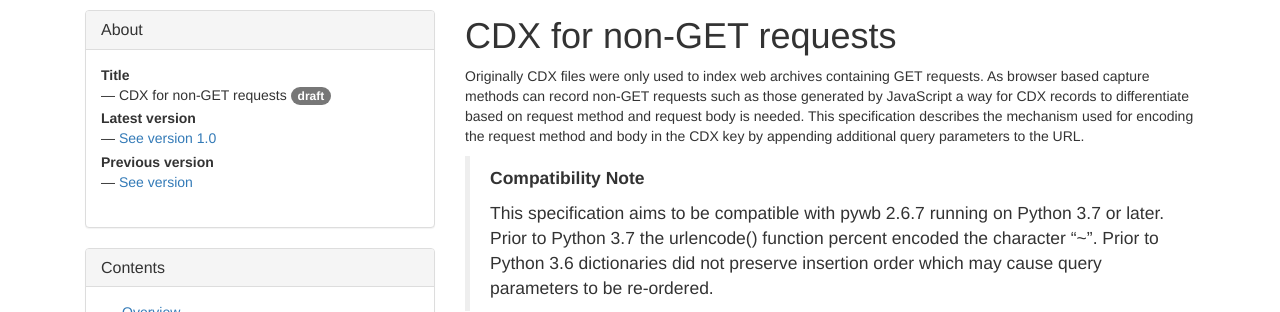
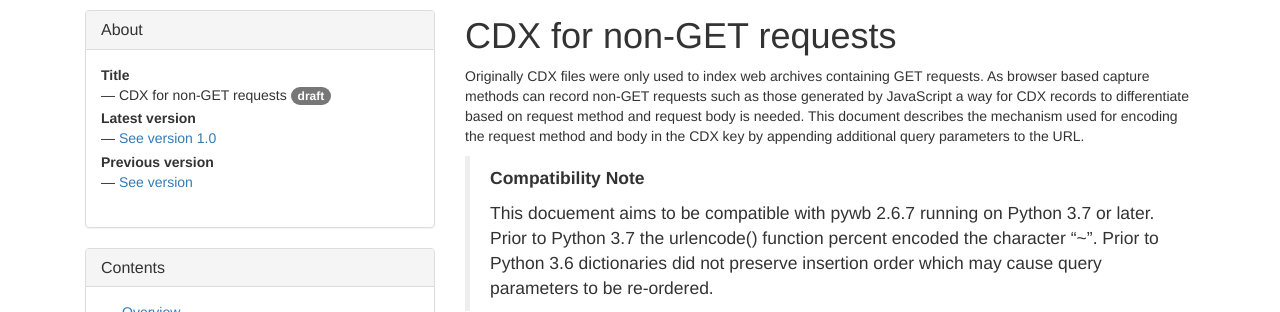
Before and after one commit to iipc/warc-specifications, a Jekyll site: the page built from guidelines/cdx-non-get-requests/index.md, in a window 1280 px wide and 900 px high. Shown: the part 138-450 px from the top of the window. Built offline with Jekyll 4.4.1, drawn with Linux system fonts in a browser that asks for light colours; nearby versions of some CDN libraries.

Commit message:
Move CDX for non get requests to guidelines
It's not really a specification yet.

```diff
--- a/specifications/cdx-non-get-requests/index.md
+++ b/guidelines/cdx-non-get-requests/index.md
@@ -1,17 +1,17 @@
 ---
 title: CDX for non-GET requests
-type: specification
+type: guidelines
 status: draft
 ---
 
 Originally CDX files were only used to index web archives containing  GET requests. As browser based capture methods
 can record non-GET requests such as those generated by JavaScript a way for CDX records to differentiate based on
-request method and request body is needed. This specification describes the mechanism used for encoding the request
+request method and request body is needed. This document describes the mechanism used for encoding the request
 method and body in the CDX key by appending additional query parameters to the URL.
 
 > **Compatibility Note**
 >
-> This specification aims to be compatible with pywb 2.6.7 running on Python 3.7 or later.
+> This docuement aims to be compatible with pywb 2.6.7 running on Python 3.7 or later.
 > Prior to Python 3.7 the urlencode() function percent encoded the character "~". Prior to Python 3.6 dictionaries did
 > not preserve insertion order which may cause query parameters to be re-ordered.
 
```
